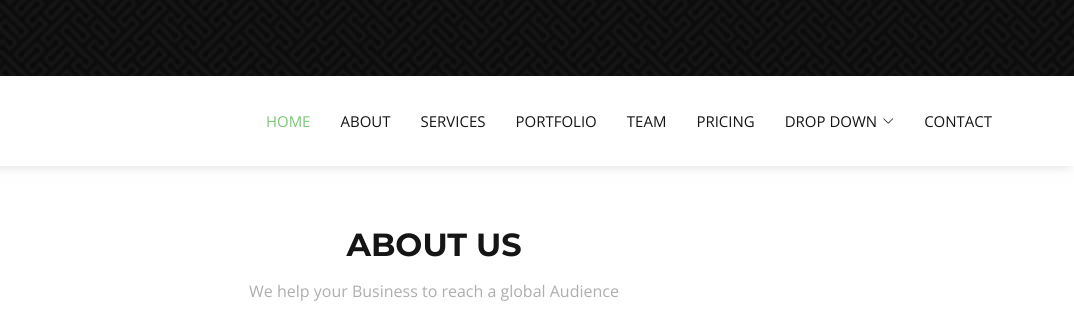
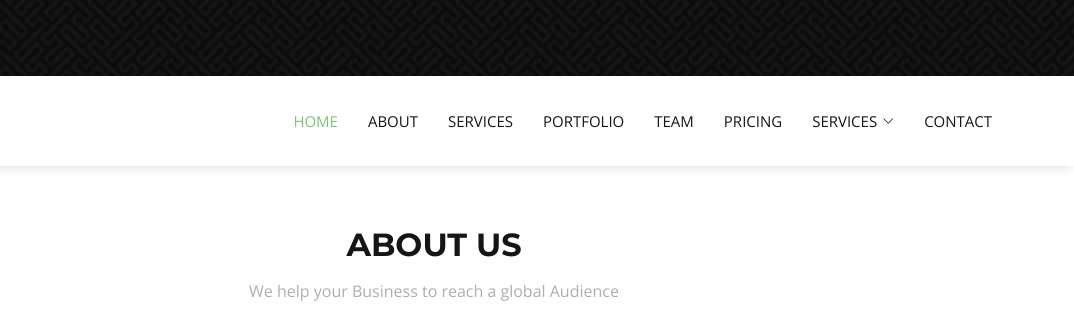
Before and after one commit to zebaunnisa03/7BusinessAds, a plain HTML site: page index.html in a window 1280 px wide. Shown: the part 724-1044 px from the top of the page, 206-1280 px from the left. Drawn offline with nearby package versions, Linux system fonts and the light colour scheme.

Commit message:
Update index.html
commit

```diff
--- a/index.html
+++ b/index.html
@@ -61,11 +61,11 @@ not a Cost.”</h2>
         <ul>
           <li><a class="nav-link scrollto active" href="#hero">Home</a></li>
           <li><a class="nav-link scrollto" href="#about">About</a></li>
-          <li><a class="nav-link scrollto" href="#services">Services</a></li>
+          <li><a class="nav-link scrollto" href="#Projects">Services</a></li>
           <li><a class="nav-link scrollto " href="#portfolio">Portfolio</a></li>
           <li><a class="nav-link scrollto" href="#team">Team</a></li>
           <li><a class="nav-link scrollto" href="#pricing">Pricing</a></li>
-          <li class="dropdown"><a href="#"><span>Drop Down</span> <i class="bi bi-chevron-down"></i></a>
+          <li class="dropdown"><a href="#"><span>Services</span> <i class="bi bi-chevron-down"></i></a>
             <ul>
               <li><a href="#">Drop Down 1</a></li>
               <li class="dropdown"><a href="#"><span>Services</span> <i class="bi bi-chevron-right"></i></a>
```
